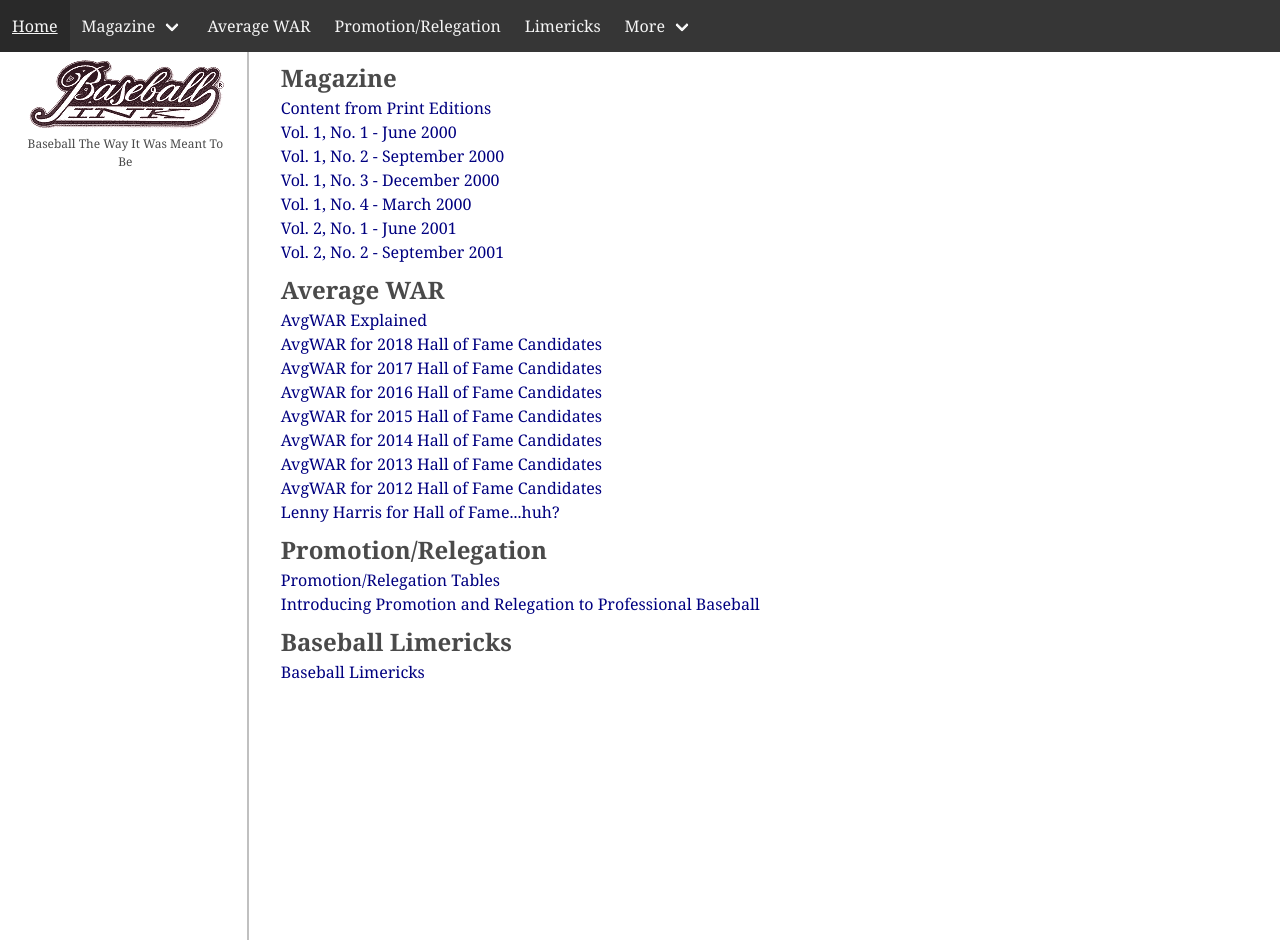
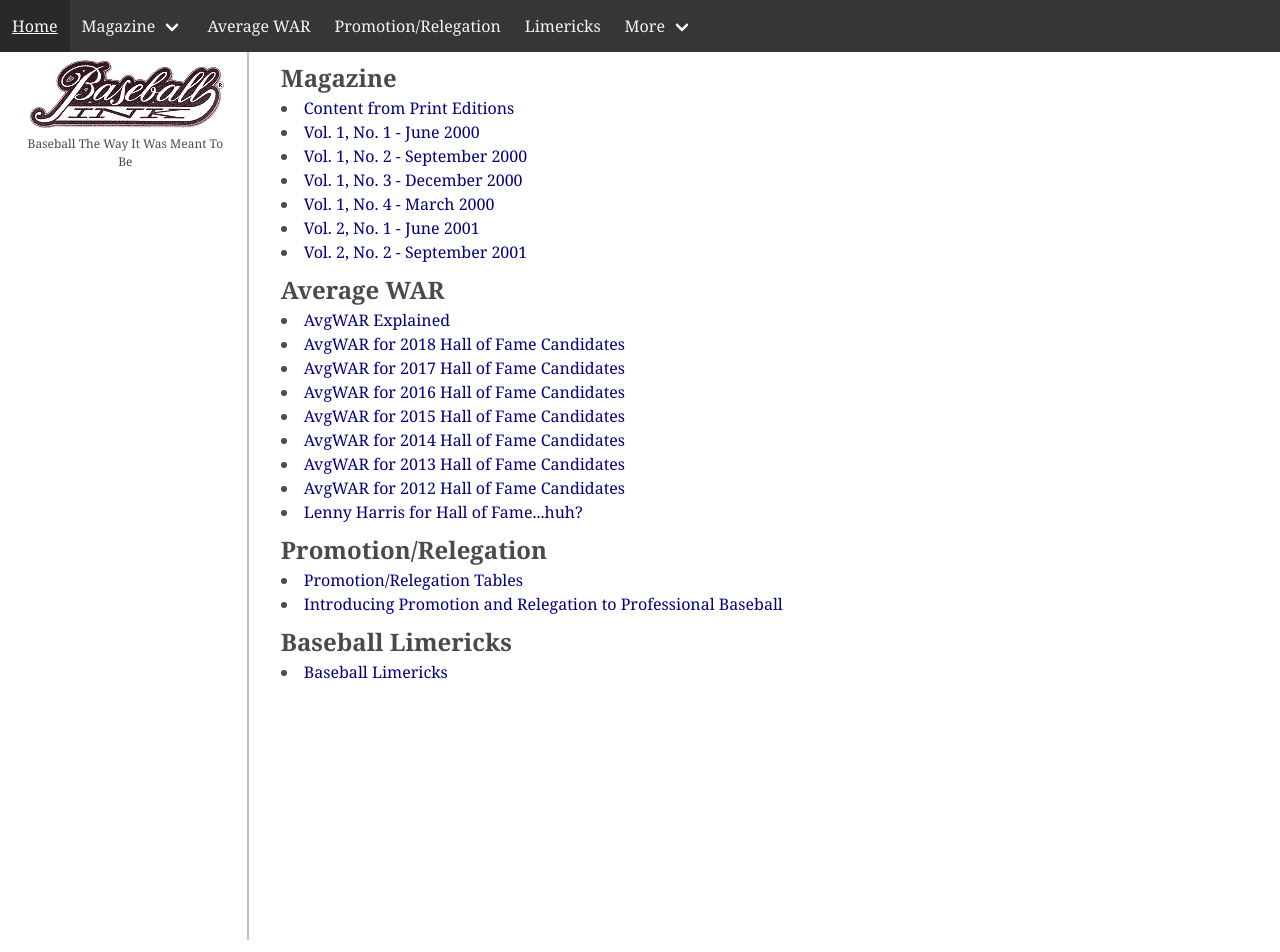
Before and after one commit to jaypalexa/baseballink, a Jekyll site: the page built from index.md, in a window 1280 px wide. Built offline with Jekyll 4.4.1, drawn with Linux system fonts in a browser that asks for light colours.

Commit message:
Styling for unordered lists

```diff
--- a/assets/css/main.css
+++ b/assets/css/main.css
@@ -30,6 +30,11 @@ h1, h2, h3, h4, h5, h6 {
 
 h1 {
   font-size: 150%;
+}
+
+ul {
+  list-style-type: disc;
+  list-style-position: inside;
 }
 
 .all-star-state-teams th, td {
```
